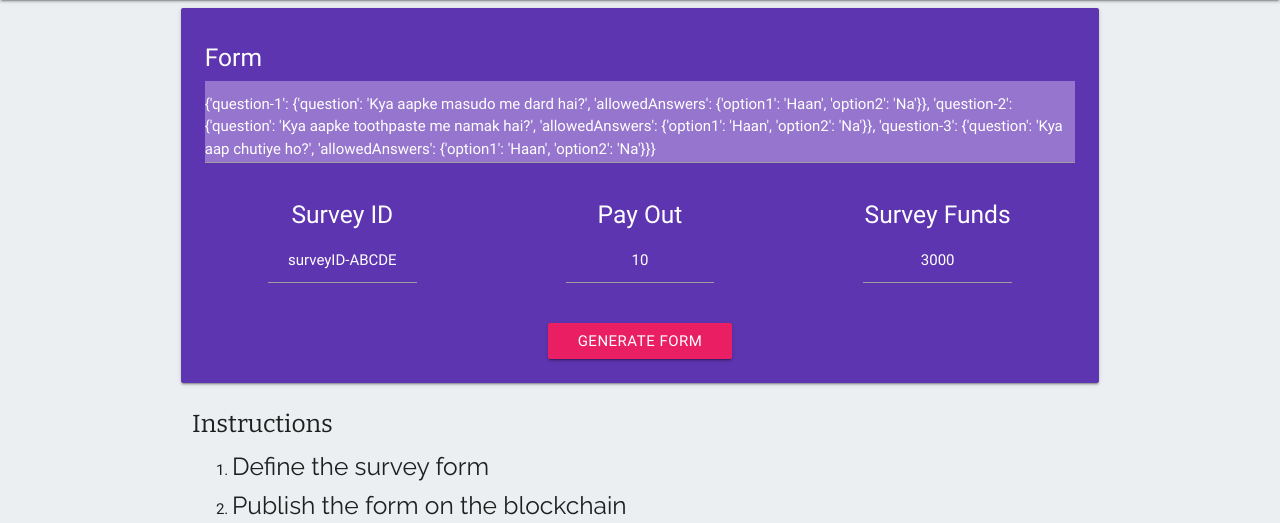
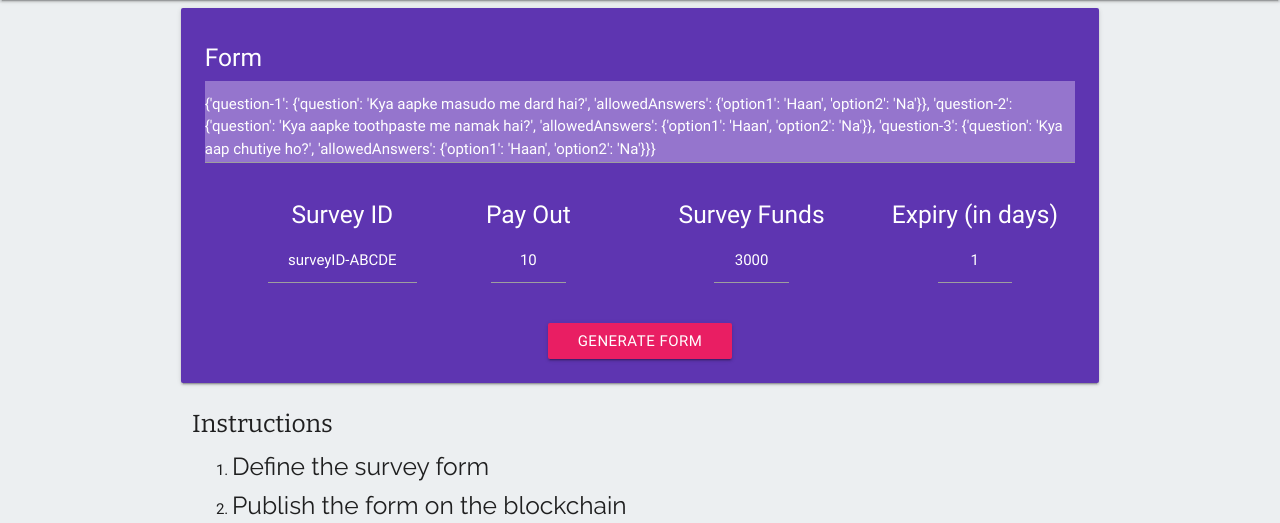
Before and after one commit to shreyasnbhat/crowdsourced-hyperledger, a Flask app: page /form/generate in a window 1280 px wide. Shown: the part 64-587 px from the top of the page. Run offline with Flask 2, Linux system fonts and the light colour scheme; parts of the project's set-up code (start-up, migrations or seed data) failed here and were passed over; some web fonts are replaced.

Commit message:
Updated form design

```diff
--- a/organization/app/templates/form_generate.html
+++ b/organization/app/templates/form_generate.html
@@ -16,12 +16,14 @@
                 <textarea class="materialize-textarea deep-purple lighten-2" name="form" rows="10"
                           cols="30">{{ form }}</textarea>
                 <div class="row">
-                    <h5 class="white-text col s4 center">Survey ID</h5>
-                    <h5 class="white-text col s4 center">Pay Out</h5>
-                    <h5 class="white-text col s4 center">Survey Funds</h5>
+                    <h5 class="white-text col s2 offset-s1 center">Survey ID</h5>
+                    <h5 class="white-text col s3 center">Pay Out</h5>
+                    <h5 class="white-text col s3 center">Survey Funds</h5>
+                    <h5 class="white-text col s3 center">Expiry (in days)</h5>
                     <input name="surveyID" value="surveyID-ABCDE" class="col s2 offset-s1 center">
-                    <input name="payOut" value="10" class="col s2 offset-s2 center">
-                    <input name="surveyFunds" value="3000" class="col s2 offset-s2 center">
+                    <input name="payOut" value="10" class="col s1 offset-s1 center">
+                    <input name="surveyFunds" value="3000" class="col s1 offset-s2 center">
+                    <input name="expiry" value="1" class="col s1 offset-s2 center">
                 </div>
                 <center><input type="submit" class="btn waves-effect pink" value="Generate Form"></center>
             </form>
--- a/rest/__init__.py
+++ /dev/null
@@ -1 +0,0 @@
-REST_API_BASE_ENDPOINT = 'localhost'
```
